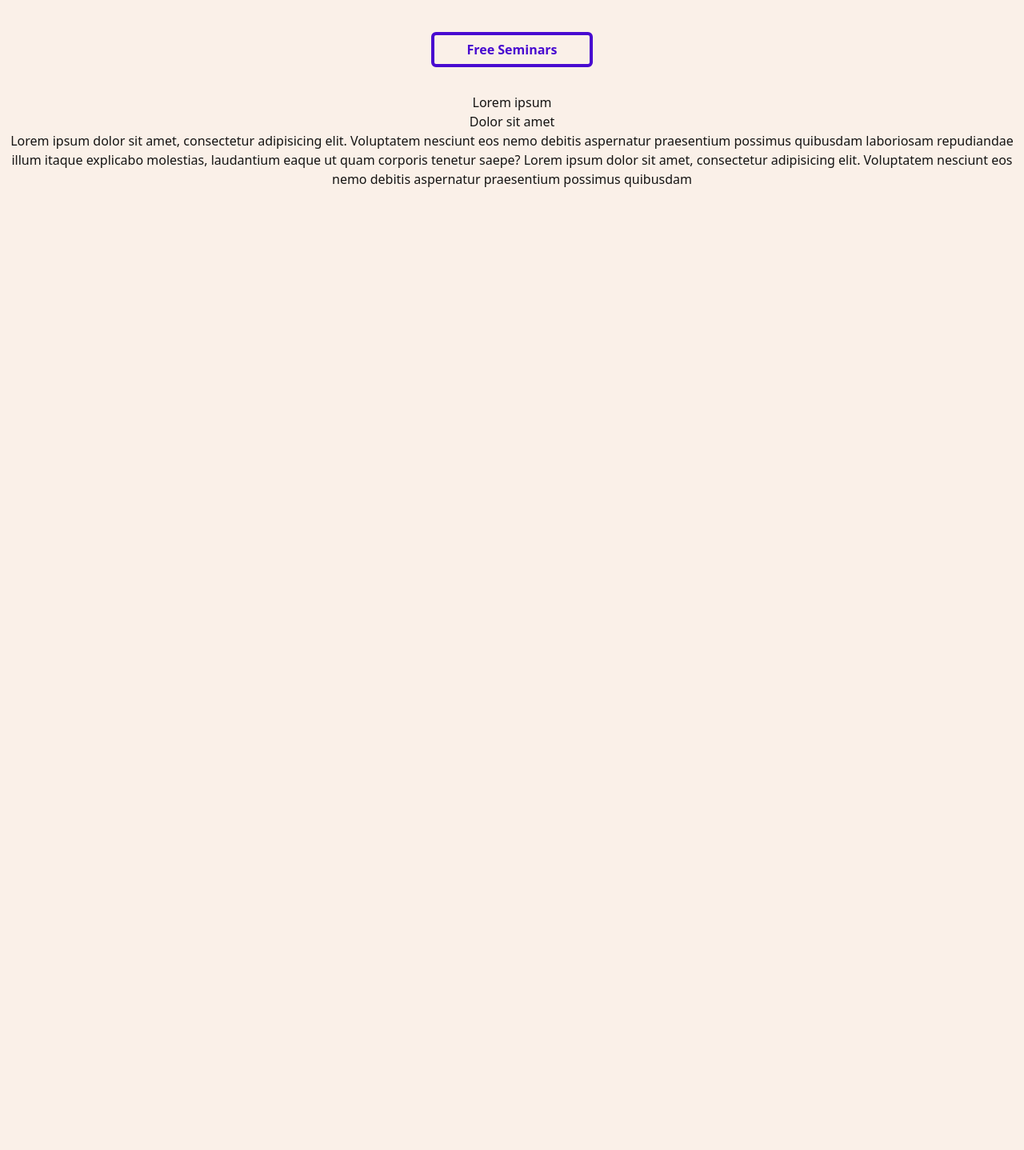
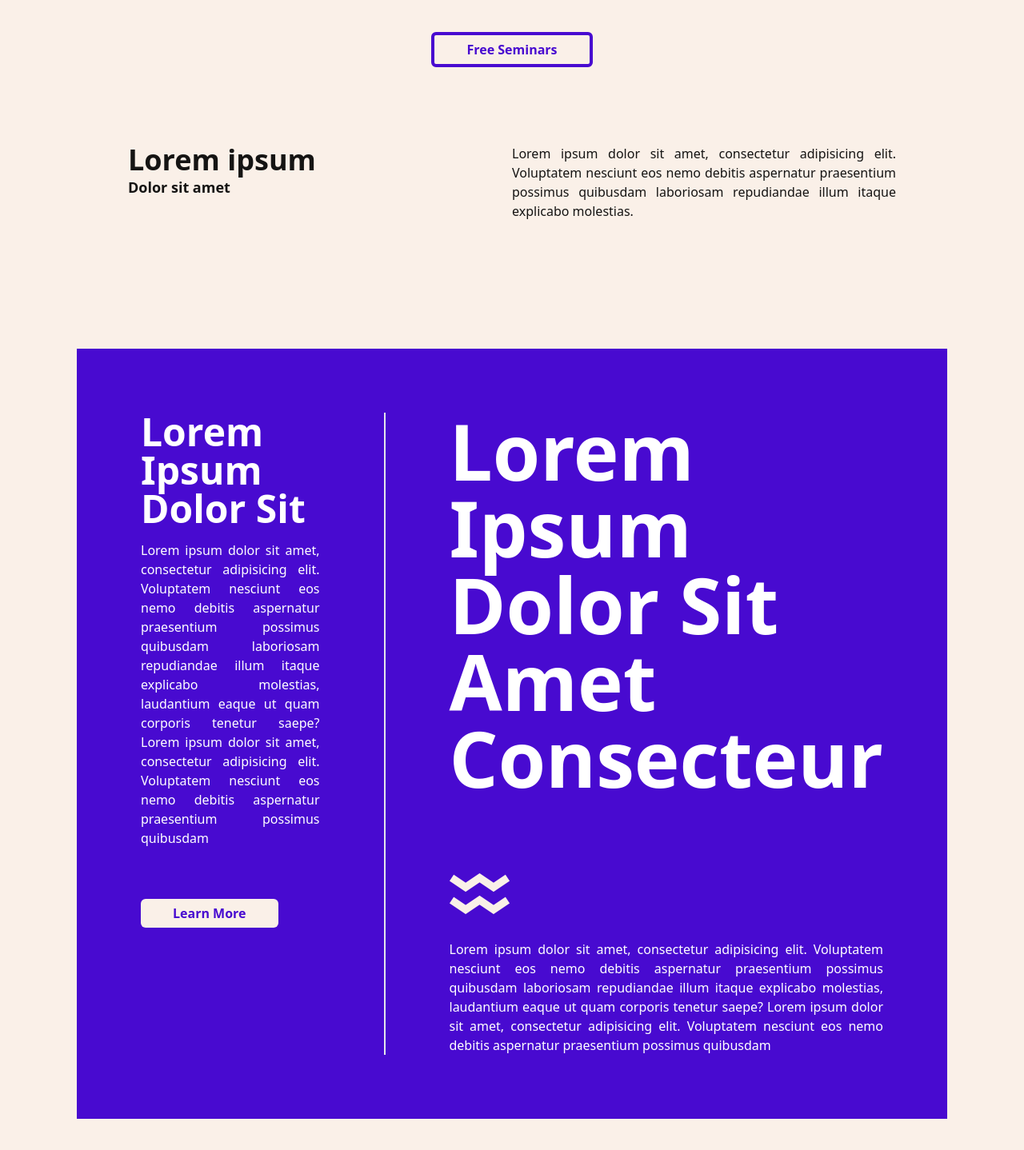
Before and after one commit to Gab2903/psdcrossover, a React (Vite) app in the folder psdcrossover/: page / in a window 1280 px wide. Shown: the part 1993-3431 px from the top of the page at 80% size. Before the commit the page ends 2229 px from the top, so only its background shows below. Built offline with nearby package versions, Linux system fonts and the light colour scheme.

Commit message:
purple box rough

```diff
--- a/psdcrossover/src/App.jsx
+++ b/psdcrossover/src/App.jsx
@@ -3,6 +3,7 @@ import Navbar from "./components/Navbar";
 import Hero from "./components/Hero";
 import Purple0102 from "./components/Purple0102";
 import Freeseminars from "./components/Freeseminars";
+import Purplebox from "./components/Purplebox";
 
 function App() {
   return <>
@@ -10,6 +11,7 @@ function App() {
   <Hero />
   <Purple0102 />
   <Freeseminars />
+  <Purplebox />
   </>;
 }
 
--- a/psdcrossover/src/components/Freeseminars.jsx
+++ b/psdcrossover/src/components/Freeseminars.jsx
@@ -3,13 +3,13 @@ const Freeseminars = () => {
     <section className="text-center justify-center">
             <h2 className="text-8xl px-[30%] pt-24">"Lorem ipsum dolor sit amet"</h2>
             <button className="font-bold text-primary rounded-md border-4 border-primary py-1.5 px-10 my-8">Free Seminars</button>
-        <div>
-            <div>
-                <h4>Lorem ipsum</h4>
-                <p>Dolor sit amet</p>
+        <div className="flex px-40 py-16">
+            <div className="w-[50%] text-left">
+                <h4 className="text-4xl font-bold">Lorem ipsum</h4>
+                <p className="font-bold text-lg">Dolor sit amet</p>
             </div>
-            <div>
-                <p>Lorem ipsum dolor sit amet, consectetur adipisicing elit. Voluptatem nesciunt eos nemo debitis aspernatur praesentium possimus quibusdam laboriosam repudiandae illum itaque explicabo molestias, laudantium eaque ut quam corporis tenetur saepe? Lorem ipsum dolor sit amet, consectetur adipisicing elit. Voluptatem nesciunt eos nemo debitis aspernatur praesentium possimus quibusdam</p>
+            <div className="w-[50%] text-right">
+                <p className="text-justify">Lorem ipsum dolor sit amet, consectetur adipisicing elit. Voluptatem nesciunt eos nemo debitis aspernatur praesentium possimus quibusdam laboriosam repudiandae illum itaque explicabo molestias.</p>
             </div>
         </div>
     </section>
--- /dev/null
+++ b/psdcrossover/src/components/Purplebox.jsx
@@ -0,0 +1,22 @@
+import Zigzag from '../assets/Zigzag.svg';
+
+const Purplebox = () => {
+  return (
+    <section>
+        <div className="bg-primary mx-24 my-24 flex text-white">
+            <div className="px-20 my-20 border-r-2">
+                <h3 className="text-5xl pb-4 font-bold">Lorem Ipsum Dolor Sit</h3>
+                <p className="text-justify pb-16">Lorem ipsum dolor sit amet, consectetur adipisicing elit. Voluptatem nesciunt eos nemo debitis aspernatur praesentium possimus quibusdam laboriosam repudiandae illum itaque explicabo molestias, laudantium eaque ut quam corporis tenetur saepe? Lorem ipsum dolor sit amet, consectetur adipisicing elit. Voluptatem nesciunt eos nemo debitis aspernatur praesentium possimus quibusdam</p>
+                <button className="bg-base-100 text-primary font-bold py-1.5 px-10 rounded-md">Learn More</button>
+            </div>
+            <div className="px-20 my-20">
+                <h2 className="text-8xl font-bold">Lorem Ipsum Dolor Sit Amet Consecteur</h2>
+                <img className='mt-24 mb-8' src={Zigzag} alt="" />
+                <p className="text-justify">Lorem ipsum dolor sit amet, consectetur adipisicing elit. Voluptatem nesciunt eos nemo debitis aspernatur praesentium possimus quibusdam laboriosam repudiandae illum itaque explicabo molestias, laudantium eaque ut quam corporis tenetur saepe? Lorem ipsum dolor sit amet, consectetur adipisicing elit. Voluptatem nesciunt eos nemo debitis aspernatur praesentium possimus quibusdam</p>
+            </div>
+        </div>
+    </section>
+  )
+}
+
+export default Purplebox
```
Also changed, not shown: psdcrossover/src/assets/Zigzag.svg (added).
